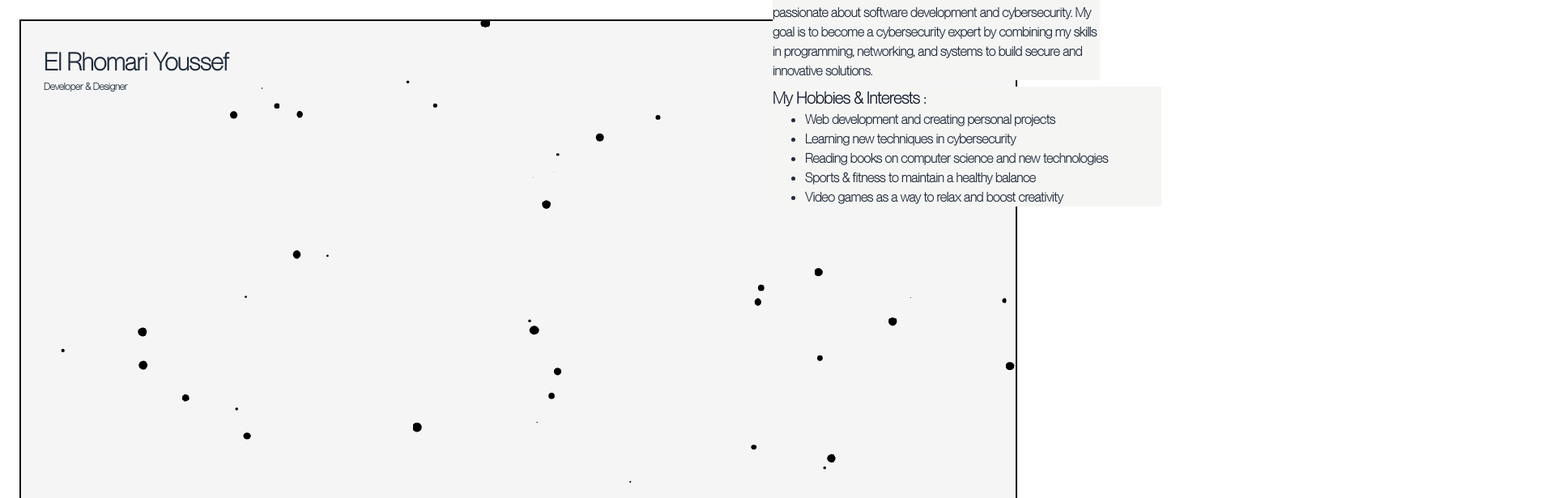
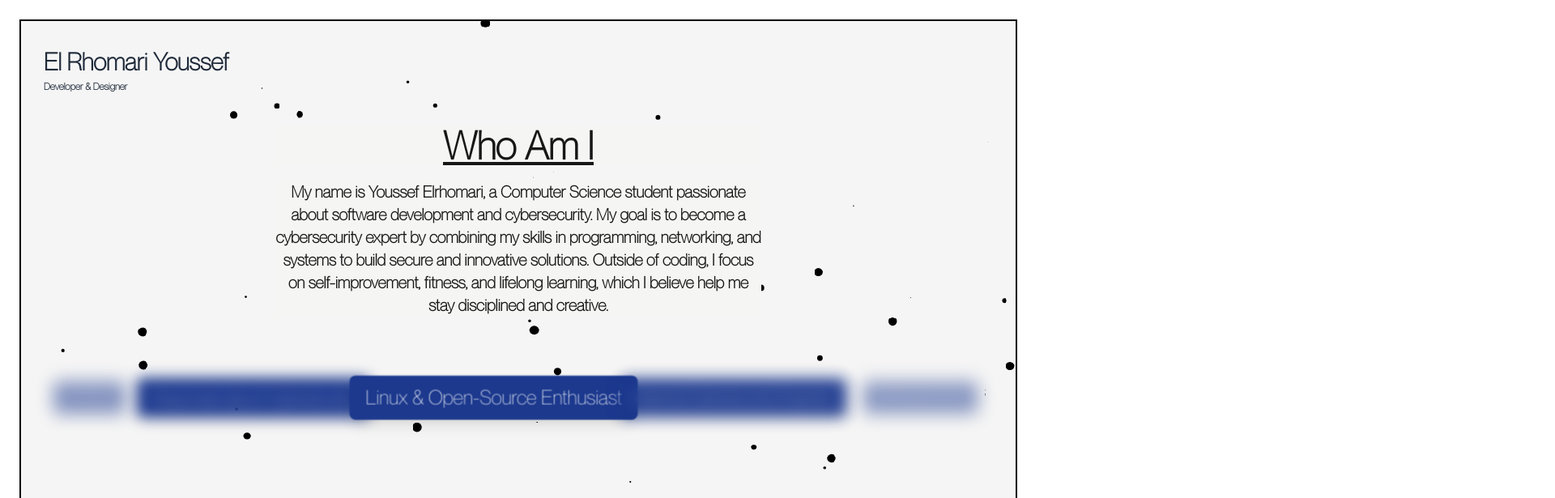
Before and after one commit to youssefeeeeee/Youssef-Portfolio, a Next.js app: page /about in a window 1280 px wide. Shown: the top 615 px of the page at 81% size, 1920 px wide, since content can reach past the window. Built offline with nearby package versions, Linux system fonts and the light colour scheme.

Commit message:
modified about page

```diff
--- a/app/about/page.js
+++ b/app/about/page.js
@@ -1,31 +1,95 @@
+"use client";
 import Navbar from "../components/page";
+import { useState, useEffect } from "react";
 import Image from "next/image";
+import {motion} from "framer-motion";
 export default function About() {
+  const badges = [
+    "CS Student",
+    "Passionate about Cybersecurity",
+    "Linux & Open-Source Enthusiast",
+    "Aspiring Cybersecurity Engineer",
+    "Self-Motivated Learner"
+  ];
+  const [index, setindex] = useState(0);
+  useEffect(() => {
+      const interval = setInterval(() => {
+        setindex((prevind) => (prevind + 1) % badges.length);
+  }, 2500);
+      return () => clearInterval(interval);
+  },[badges.length]);
+
   return (
     <div >
       <Navbar/>
-            <div className="absolute translate-x-230 -translate-y-60 max-w-400 ">
+            <div className="w-full m-auto mt-10">
               {/*<Image src="/port pic.jpg" width={100} height={100} className="rounded-md " alt="pic" />*/}
-              <div className="m-2">
-                <h1 className="text-gray-900 font-extrabold text-2xl mb-2 max-w-110 text-center bg-stone-100">About Me</h1>
-                <h2 className="text-gray-900 font-bold text-xl bg-stone-100 max-w-120">Brief description : </h2>
-                <p className="text-gray-800 font-bold w-1/3 bg-stone-100">
-                    My name is <strong>Youssef Elrhomari</strong>, a Computer Science student passionate
+              <div className="w-150 m-auto">
+                  <motion.div
+                    initial={{ opacity: 0, y: 50 }}
+                    animate={{ opacity: 1, y: 0 }}
+                    transition={{ duration: 0.8, ease: "easeOut" }}
+                    >
+                       <h1 className="text-center text-5xl my-5 font-extrabold bg-stone-100 underline">Who Am I</h1>
+                  </motion.div>
+
+                  <motion.div
+                    initial={{ opacity: 0, x: -50 }}
+                    animate={{ opacity: 1, x: 0 }}
+                    transition={{ duration: 1.2, ease: "easeOut" }}
+                  >
+                <p className="text-center text-xl font-bold bg-stone-100 my-5">
+                    My name is <strong >Youssef Elrhomari</strong>, a Computer Science student passionate
                     about software development and cybersecurity.
                     My goal is to become a cybersecurity expert by combining my skills in
                     programming, networking, and systems to build secure and innovative solutions.
+                    Outside of coding, I focus on self-improvement, fitness, and lifelong learning, which I believe help me stay disciplined and creative.
                 </p>
+                </motion.div>
               </div>
-               <div className="m-2 bg-stone-100 max-w-120" >
-                <h2 className="text-gray-900 font-bold text-xl">My Hobbies & Interests : </h2>
-                <ul className="text-gray-800 font-bold list-disc ml-10">
-                    <li>Web development and creating personal projects</li>
-                    <li>Learning new techniques in cybersecurity</li>
-                    <li>Reading books on computer science and new technologies</li>
-                    <li>Sports & fitness to maintain a healthy balance</li>
-                    <li>Video games as a way to relax and boost creativity</li>
-                </ul>
+              <motion.div
+              initial = {{ transform: "translateX(-100px)" }}
+              animate={{ transform: "translateX(0px)" }}
+              transition={{ type: "spring" }}
+              >
+              <div className="flex justify-center items-center h-40 overflow-hidden">
+                <div className="flex space-x-6">
+                  {badges.map((badge,i) => {
+                    let position = (i - index + badges.length) % badges.length;
+                    let baseclass =  "px-4 py-2 rounded-md transition-all duration-700 ease-in-out";
+                    if (position === 0){
+                      return (
+                         <div
+                            key={i}
+                            className={`${baseclass} bg-blue-900 text-white text-xl scale-125 blur-0 shadow-lg`}
+                          >
+                            {badge}
+                          </div>
+                      );
+                    }else if (position === 1 || position === badges.length - 1){
+                      return (
+                        <div
+                           key={i}
+                           className={`${baseclass} bg-blue-900 text-white text-lg scale-110 blur-sm shadow-md`}
+                         >
+                           {badge}
+                         </div>
+                     );
+                  }else{
+                      return (
+                           <div
+                              key={i}
+                              className={`${baseclass} bg-blue-900 text-white text-sm scale-90 blur-md opacity-50`}
+                            >
+                              {badge}
+                            </div>
+                   );
+                  }
+                })};
+                </div>
+
               </div>
+              </motion.div>
             </div>
     </div>
   )
```
